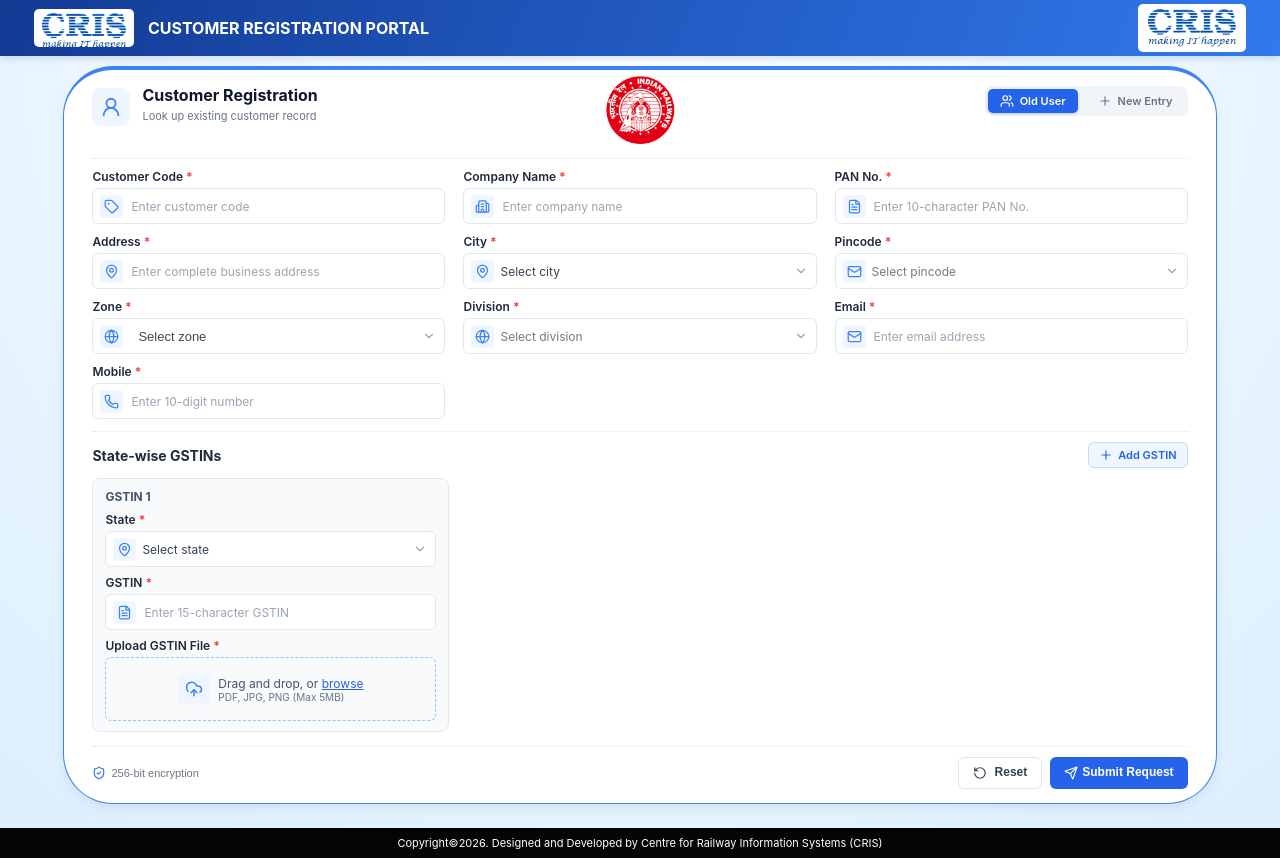
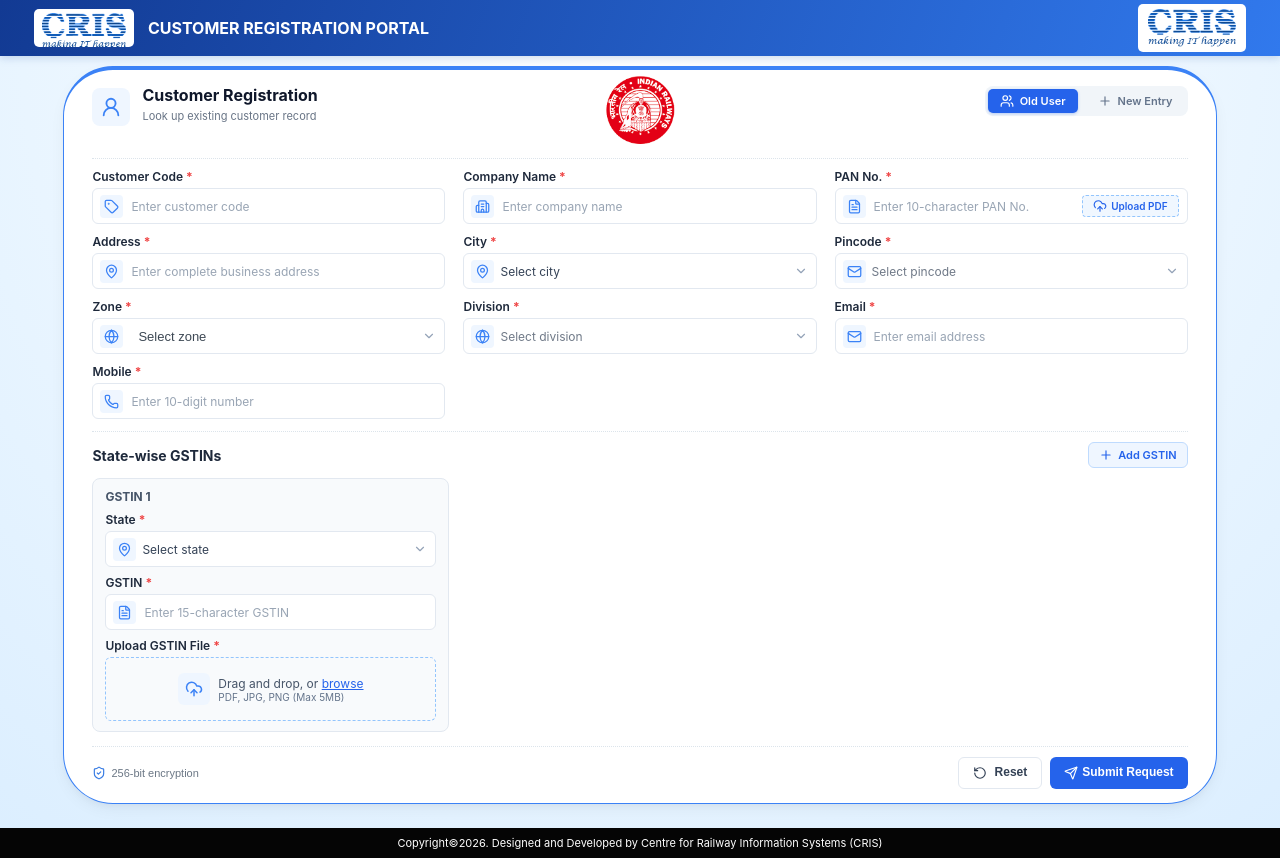
Before and after one commit to assistantk/customer-portal-new-, a React (Vite) app in the folder frontend/: page / in a window 1280 px wide. Built offline with nearby package versions, Linux system fonts and the light colour scheme.

Commit message:
feat: implement customer registration service and frontend registration page UI

```diff
--- a/frontend/src/pages/CustomerRegistration.jsx
+++ b/frontend/src/pages/CustomerRegistration.jsx
@@ -5,6 +5,7 @@ import indianRailwaysLogo from '../assets/indian-railways-logo.png';
 import crisLogo from '../assets/cris-logo.png';
 
 const blank = { companyName: '', customerCode: '', address: '', city: '', pincode: '', panNumber: '', operatingDivision: '', zone: '', email: '', mobile: '', globalCustomerCode: '', handlingAgentCode: '' };
+const checkPanFile = f => { if (!f) return ''; if (f.size > 5242880) return 'File size must not exceed 5MB'; if (f.type !== 'application/pdf') return 'Only PDF files are allowed'; return '' };
 const blankGstin = { gstinId: null, state: '', stateCode: '', gstin: '', file: null, existingFileName: '' };
 const initialMasterData = { cities: { Delhi: ['110001', '110002'], Mumbai: ['400001', '400002'], Kolkata: ['700001', '700002'], Chennai: ['600001', '600002'] } };
 const INDIAN_STATES = [
@@ -63,6 +64,8 @@ export default function CustomerRegistration() {
     const [codeType, setCodeType] = useState('GLOBAL');
     const [form, setForm] = useState(blank);
     const [gstins, setGstins] = useState([{ ...blankGstin }]);
+    const [panFile, setPanFile] = useState(null);
+    const [existingPanFileName, setExistingPanFileName] = useState('');
     const [data, setData] = useState(initialMasterData);
     const [errors, setErrors] = useState({});
     const [notice, setNotice] = useState('');
@@ -75,6 +78,7 @@ export default function CustomerRegistration() {
     // Track GSTINs that were removed during an Old User edit session
     const [removedGstinIds, setRemovedGstinIds] = useState([]);
     const fileRefs = useRef([]);
+    const panFileRef = useRef(null);
     const codeTimerRef = useRef(null);
     const lookupTimerRef = useRef(null);
 
@@ -85,7 +89,9 @@ export default function CustomerRegistration() {
         setLookupDone(false); setLookupError('');
         setCodeConfirmed(false); setCodeChecking(false); setCodeType('GLOBAL');
         setRemovedGstinIds([]);
+        setPanFile(null); setExistingPanFileName('');
         fileRefs.current.forEach(ref => { if (ref) ref.value = '' });
+        if (panFileRef.current) panFileRef.current.value = '';
     };
 
     const switchMode = (newMode) => { reset(); setMode(newMode); };
@@ -114,6 +120,9 @@ export default function CustomerRegistration() {
                         globalCustomerCode: customer.globalCustomerCode || '',
                         handlingAgentCode: customer.handlingAgentCode || '',
                     });
+                    setPanFile(null);
+                    setExistingPanFileName(customer.panFileName || '');
+                    if (panFileRef.current) panFileRef.current.value = '';
                     if (customer.gstins && customer.gstins.length > 0) {
                         setGstins(customer.gstins.map(g => ({
                             gstinId: g.gstinId || null,
@@ -184,6 +193,8 @@ export default function CustomerRegistration() {
         if (form.mobile && !mobileRe.test(form.mobile)) e.mobile = 'Enter a valid 10-digit Indian mobile number';
         if (form.pincode && !/^[1-9][0-9]{5}$/.test(form.pincode)) e.pincode = 'Invalid pincode';
         if (form.panNumber && !panRe.test(form.panNumber)) e.panNumber = 'PAN No. must contain exactly 10 letters or numbers';
+        if (!panFile && !existingPanFileName) e.panFile = 'PAN card PDF is required';
+        else if (panFile) { const pe = checkPanFile(panFile); if (pe) e.panFile = pe; }
 
         let stateSet = new Set();
         let gstinSet = new Set();
@@ -219,7 +230,7 @@ export default function CustomerRegistration() {
             if (mode === 'new') {
                 /* --- New Entry: create customer + GSTINs --- */
                 const result = await registerCustomer(
-                    { ...form, codeType },
+                    { ...form, codeType, panFile },
                     gstins
                 );
                 setNotice(result.message || 'Customer registration submitted successfully');
@@ -238,7 +249,7 @@ export default function CustomerRegistration() {
                 // Then update customer + upsert GSTINs
                 const result = await updateCustomer(
                     form.customerCode,
-                    form,
+                    { ...form, panFile },
                     gstins
                 );
                 setNotice(result.message || 'Customer updated successfully');
@@ -293,6 +304,12 @@ export default function CustomerRegistration() {
         const selected = e.target.files[0], error = checkFile(selected);
         handleGstinChange(index, { file: error ? null : selected });
         setErrors({ ...errors, [`gstin_${index}_file`]: error });
+    };
+    const handlePanFileChange = (e) => {
+        const selected = e.target.files[0];
+        const error = checkPanFile(selected);
+        setPanFile(error ? null : selected);
+        setErrors(prev => ({ ...prev, panFile: error }));
     };
 
     const cities = Object.keys(data?.cities || {}), pins = form.city ? (data?.cities?.[form.city] || []) : [], zones = Object.keys(divisionsByZone), divisions = form.zone ? (divisionsByZone[form.zone] || []) : [];
@@ -377,7 +394,20 @@ export default function CustomerRegistration() {
                     </div>
                 )}
 
-                <Field label="PAN No." name="panNumber" icon={FileText} maxLength="10" placeholder="Enter 10-character PAN No." form={form} setForm={setForm} error={errors.panNumber} />
+                <div className="field pan-field">
+                    <label htmlFor="panNumber">PAN No. <b>*</b></label>
+                    <div className={'control pan-control ' + (errors.panNumber || errors.panFile ? 'invalid' : '')}>
+                        <FileText size={15} />
+                        <input id="panNumber" name="panNumber" value={form.panNumber} maxLength="10" placeholder="Enter 10-character PAN No." onChange={e => setForm({ ...form, panNumber: e.target.value })} />
+                        <button type="button" className={'pan-upload-btn' + (panFile || existingPanFileName ? ' has-file' : '')} onClick={() => panFileRef.current?.click()} title={panFile ? panFile.name : (existingPanFileName || 'Upload PAN Card PDF')}>
+                            <UploadCloud size={14} />
+                            <span className="pan-upload-label">{panFile ? panFile.name : (existingPanFileName || 'Upload PDF')}</span>
+                        </button>
+                    </div>
+                    <input ref={panFileRef} className="hidden" type="file" accept=".pdf" onChange={handlePanFileChange} />
+                    {errors.panNumber && <small className="error">{errors.panNumber}</small>}
+                    {errors.panFile && <small className="error">{errors.panFile}</small>}
+                </div>
 
                 {/* Row 2: Address | City | Pincode */}
                 <Field label="Address" name="address" icon={MapPin} placeholder="Enter complete business address" form={form} setForm={setForm} error={errors.address} />
--- a/frontend/src/services/customerService.js
+++ b/frontend/src/services/customerService.js
@@ -112,6 +112,8 @@ export async function registerCustomer(payload, gstinEntries) {
     pincode: payload.pincode,
     pcoCode: payload.pcoCode || undefined,
     pan: payload.panNumber,
+    panFileName: payload.panFile ? payload.panFile.name : '',
+    panFileType: payload.panFile ? payload.panFile.type : '',
     email: payload.email,
     mobile: payload.mobile,
     globalCustomerCode:
@@ -170,6 +172,16 @@ export async function registerCustomer(payload, gstinEntries) {
     }
   }
 
+  // Step 3: Upload PAN card file if provided
+  if (savedCode && payload.panFile) {
+    const panFd = new FormData();
+    panFd.append('panFile', payload.panFile);
+    await request(
+      `${API}/customers/${encodeURIComponent(savedCode)}/pan-file`,
+      { method: 'PUT', body: panFd }
+    );
+  }
+
   return {
     success: true,
     message: 'Customer registration submitted successfully',
@@ -200,6 +212,16 @@ export async function updateCustomer(code, payload, gstinEntries) {
     headers: { 'Content-Type': 'application/json' },
     body: JSON.stringify(updateBody),
   });
+
+  // Upload PAN card file if a new one was provided
+  if (payload.panFile) {
+    const panFd = new FormData();
+    panFd.append('panFile', payload.panFile);
+    await request(
+      `${API}/customers/${encodeURIComponent(trimmedCode)}/pan-file`,
+      { method: 'PUT', body: panFd }
+    );
+  }
 
   // Step 2: Handle GSTINs — add new ones, update existing ones with files
   for (const g of gstinEntries) {
--- a/frontend/src/styles/registration.css
+++ b/frontend/src/styles/registration.css
@@ -336,6 +336,53 @@ label b {
     display: none
 }
 
+/* ===== PAN Card Upload (inline inside input) ===== */
+.pan-control {
+    position: relative;
+}
+
+.pan-upload-btn {
+    display: flex;
+    align-items: center;
+    gap: 4px;
+    flex-shrink: 0;
+    margin-left: 6px;
+    padding: 3px 10px;
+    border: 1px dashed #93c5fd;
+    border-radius: 4px;
+    background: #f0f7ff;
+    color: #2563eb;
+    font: 600 10px 'Inter', Arial, sans-serif;
+    cursor: pointer;
+    white-space: nowrap;
+    transition: all 0.2s ease;
+}
+
+.pan-upload-btn:hover {
+    background: #dbeafe;
+    border-color: #3b82f6;
+}
+
+.pan-upload-btn.has-file {
+    border-style: solid;
+    border-color: #16a34a;
+    background: #f0fdf4;
+    color: #15803d;
+}
+
+.pan-upload-btn > svg {
+    flex-shrink: 0;
+}
+
+.pan-upload-label {
+    max-width: 80px;
+    overflow: hidden;
+    text-overflow: ellipsis;
+    white-space: nowrap;
+    display: inline-block;
+    vertical-align: middle;
+}
+
 /* ===== Actions / Footer ===== */
 .actions {
     justify-content: space-between;
@@ -492,22 +539,22 @@ footer {
     border: 1.5px solid #e2e8f0;
     border-radius: 5px;
     background: #fff;
-    color: #64748b;
+    color: #2563eb;
     font: 600 11px 'Inter', Arial, sans-serif;
     cursor: pointer;
     transition: all 0.2s ease;
 }
 
 .code-type-btn:hover {
-    border-color: #93c5fd;
+    border-color: #2563eb;
     color: #2563eb;
     background: #f8faff;
 }
 
 .code-type-btn.active {
     border-color: #2563eb;
-    background: #eff6ff;
-    color: #2563eb;
+    background: #2563eb;
+    color: #fff;
 }
 
 /* ===== Inline Field Status (spinner / checkmark inside input) ===== */
```
